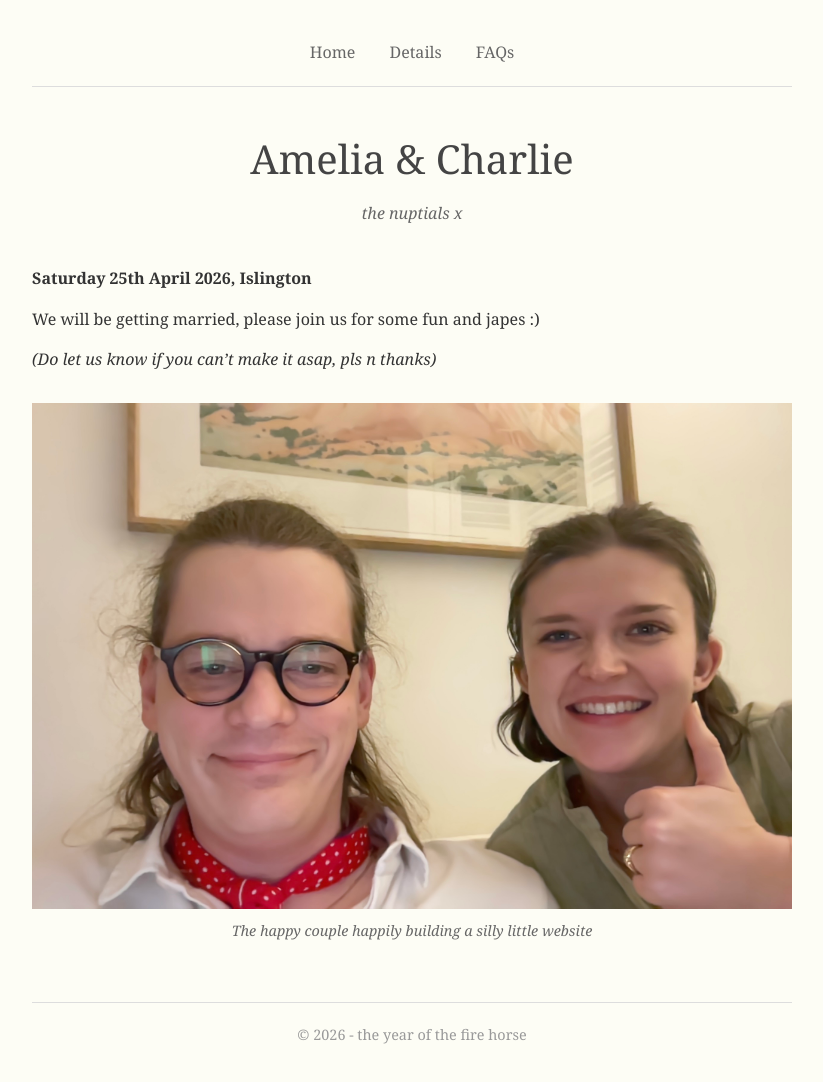
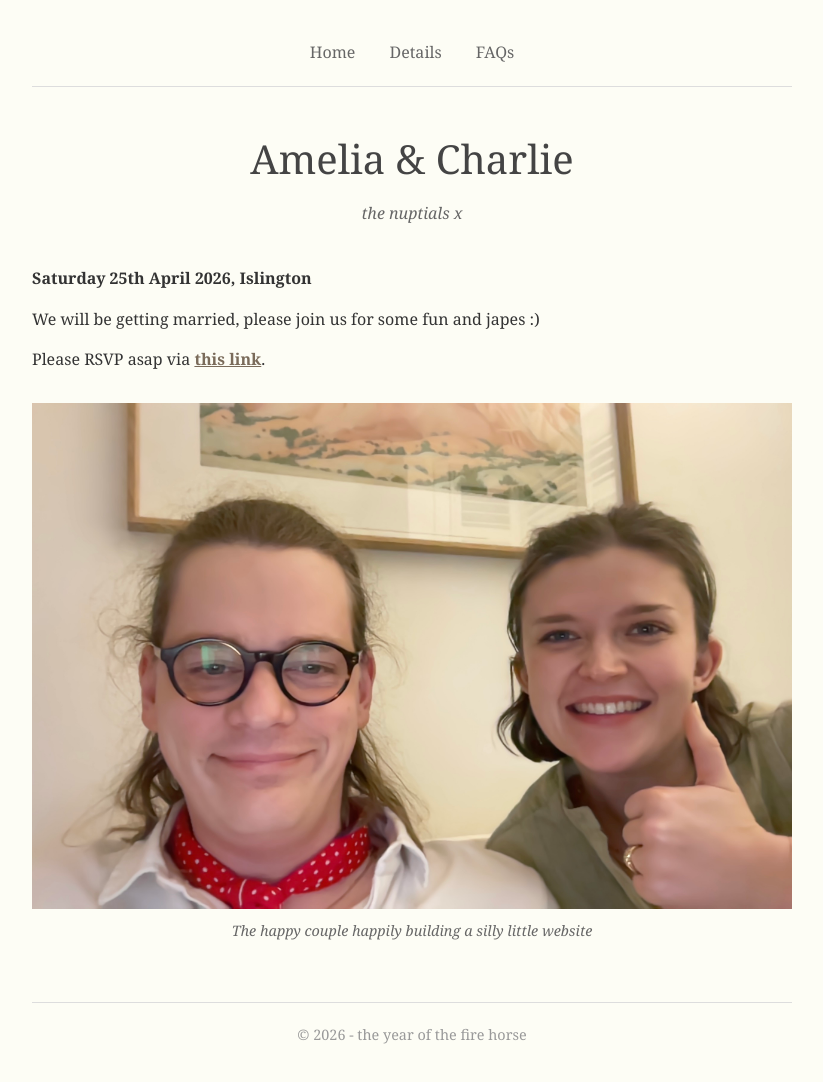
Before and after one commit to CEardley/chamelia-wedding, a Jekyll site: the page built from index.md, in a window 1280 px wide. Shown: the whole page, without its empty margins (228-1051 px from the left). Built offline with Jekyll 4.4.1, drawn with Linux system fonts in a browser that asks for light colours.

Commit message:
add rsvp link

```diff
--- a/index.md
+++ b/index.md
@@ -11,7 +11,7 @@ title: Home
 
 We will be getting married, please join us for some fun and japes :)
 
-*(Do let us know if you can't make it asap, pls n thanks)*
+Please RSVP asap via [**this link**](https://docs.google.com/forms/d/e/1FAIpQLSeMye-Fje8Vo_DgDTIamM62md0CbGNa_aCIcAmyneL2X45xvQ/viewform?usp=dialog).
 
 <figure>
   <img src="{{ '/assets/images/the-happy-couple.jpg' | relative_url }}" alt="The happy couple" class="responsive-image">
```
